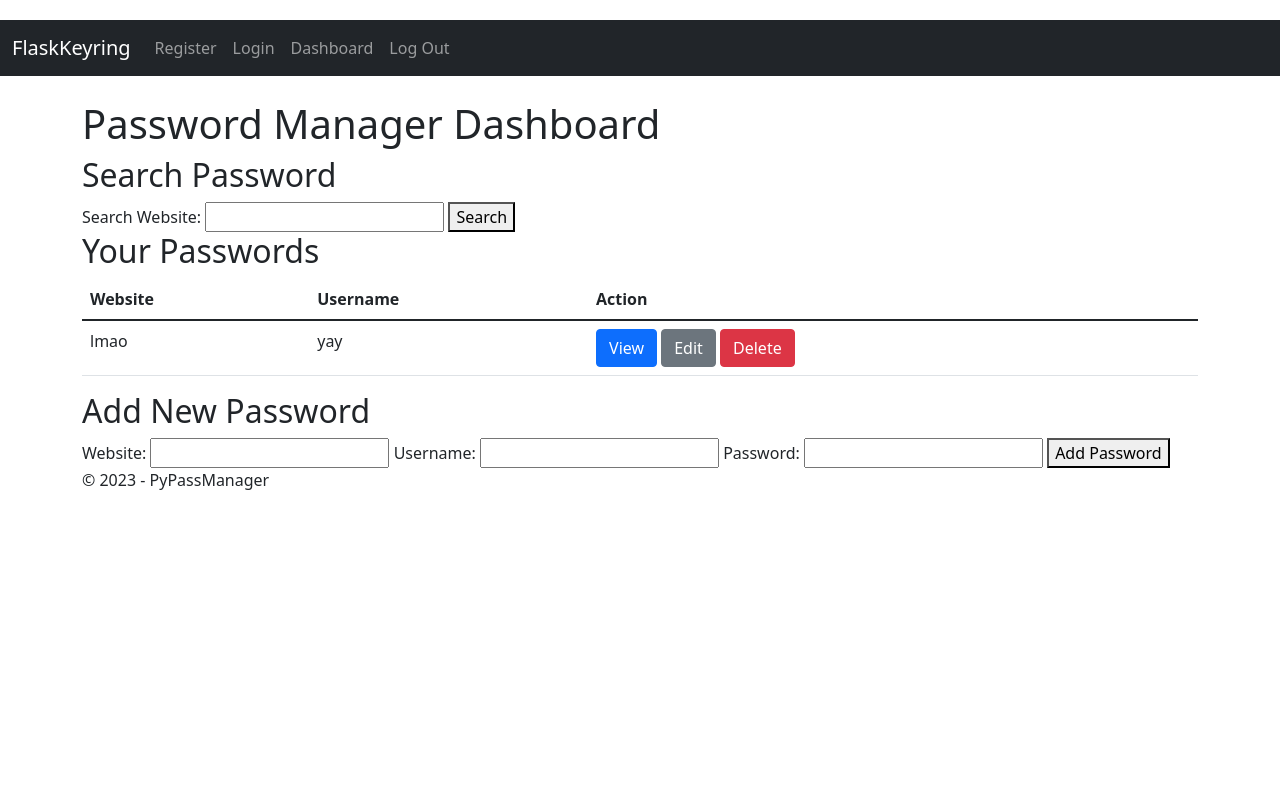
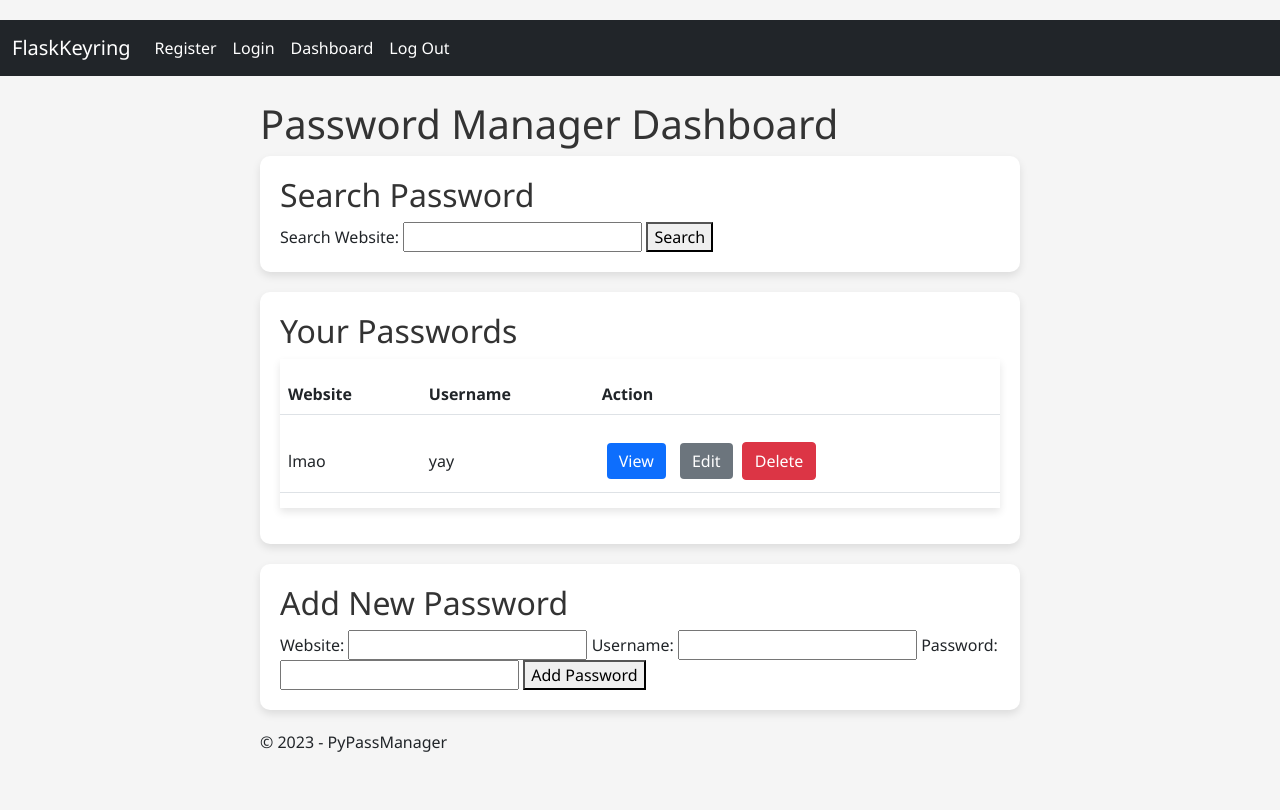
Before and after one commit to av1155/FlaskKeyring, a Flask app: page / in a window 1280 px wide. Before the commit the page ends 490 px from the top, so only its background shows below. Run offline with Flask 3, Linux system fonts and the light colour scheme; a user stored in the database is signed in; data comes from the database, SQL or seed files in the repository; some libraries are stand-ins or nearby versions.

Commit message:
(feat): Improved css

```diff
--- a/static/css/styles.css
+++ b/static/css/styles.css
@@ -1,3 +1,111 @@
+/* Global Styles */
 body {
+    font-family: "Segoe UI", Tahoma, Geneva, Verdana, sans-serif;
+    background-color: #f5f5f5;
+    margin: 0;
     padding-top: 20px;
+    padding-bottom: 40px;
 }
+
+.container {
+    max-width: 800px;
+    margin: auto;
+    padding: 0 20px;
+}
+
+h1,
+h2,
+h3,
+h4,
+h5,
+h6 {
+    color: #333;
+}
+
+/* Navigation Bar */
+.navbar {
+    background-color: #007bff;
+    margin-bottom: 20px;
+}
+
+.nav-link {
+    color: white !important;
+}
+
+/* Buttons */
+.btn-primary,
+.btn-success,
+.btn-secondary {
+    border: none;
+    margin: 5px;
+}
+
+.btn-primary:hover,
+.btn-success:hover,
+.btn-secondary:hover {
+    opacity: 0.8;
+}
+
+/* Forms and Inputs */
+.form-control {
+    border-radius: 4px;
+    border: 1px solid #ddd;
+    padding: 10px;
+    font-size: 16px;
+}
+
+.form-label {
+    margin-top: 10px;
+    font-weight: bold;
+}
+
+/* Tables */
+.table {
+    background-color: white;
+    box-shadow: 0 4px 8px rgba(0, 0, 0, 0.1);
+    border-collapse: separate;
+    border-spacing: 0 15px;
+}
+
+.table th,
+.table td {
+    vertical-align: middle;
+    border-top: none;
+}
+
+/* Dashboard and Password List */
+.search-password,
+.password-list,
+.add-password {
+    background-color: white;
+    padding: 20px;
+    border-radius: 10px;
+    box-shadow: 0 4px 8px rgba(0, 0, 0, 0.1);
+    margin-bottom: 20px;
+}
+
+/* Footer */
+.footer {
+    background-color: #007bff;
+    color: white;
+    text-align: center;
+    padding: 10px 0;
+    position: fixed;
+    bottom: 0;
+    width: 100%;
+}
+
+/* Responsive Design */
+@media (max-width: 768px) {
+
+    .table,
+    .navbar {
+        width: 95%;
+        margin: auto;
+    }
+
+    .form-control,
+    .btn {
+        width: 100%;
+    }
+}
--- a/templates/layout.html
+++ b/templates/layout.html
@@ -41,7 +41,7 @@
         </div>
     </nav>
     <div class="container mt-4">{% block content %} {% endblock %}</div>
-    <script src="https://code.jquery.com/jquery-3.6.0.min.js"></script>
+    <!-- Bootstrap Bundle with Popper (JavaScript) -->
     <script src="https://stackpath.bootstrapcdn.com/bootstrap/5.1.3/js/bootstrap.bundle.min.js"></script>
 </body>
 
```
